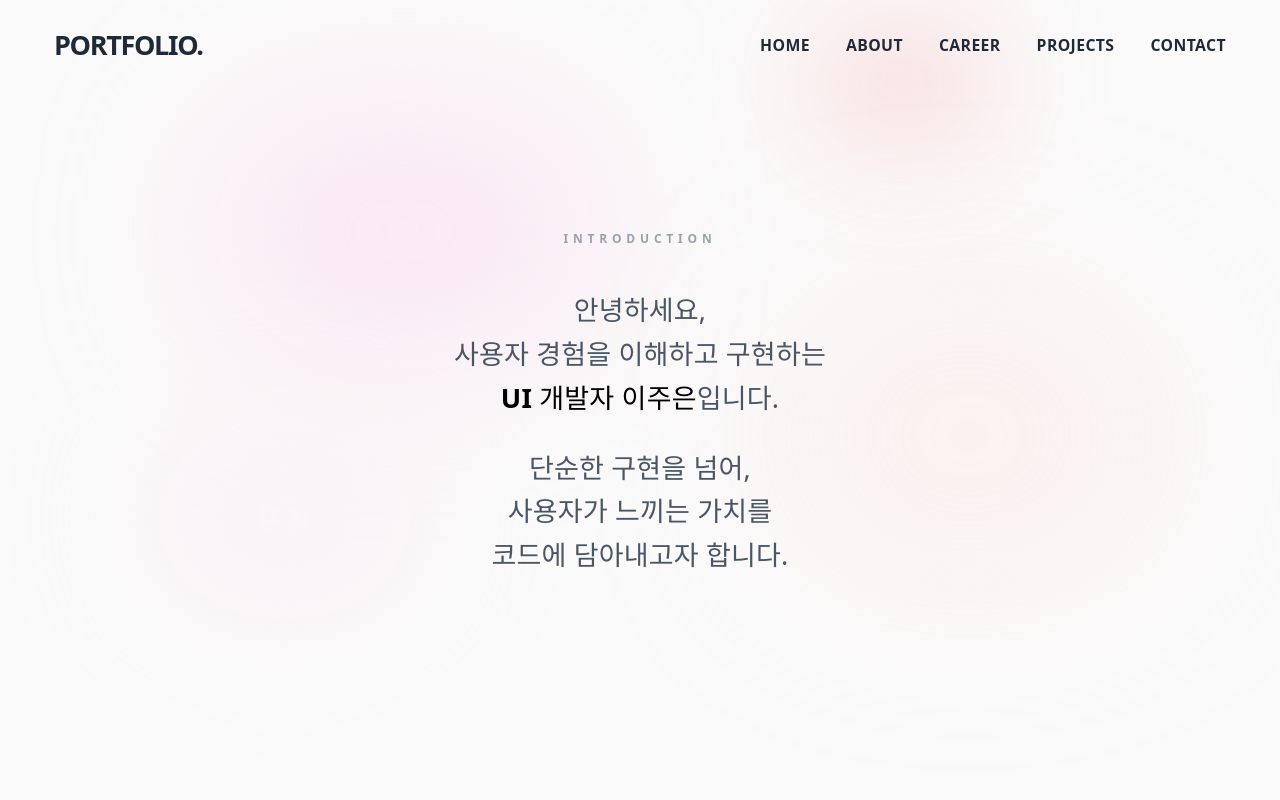
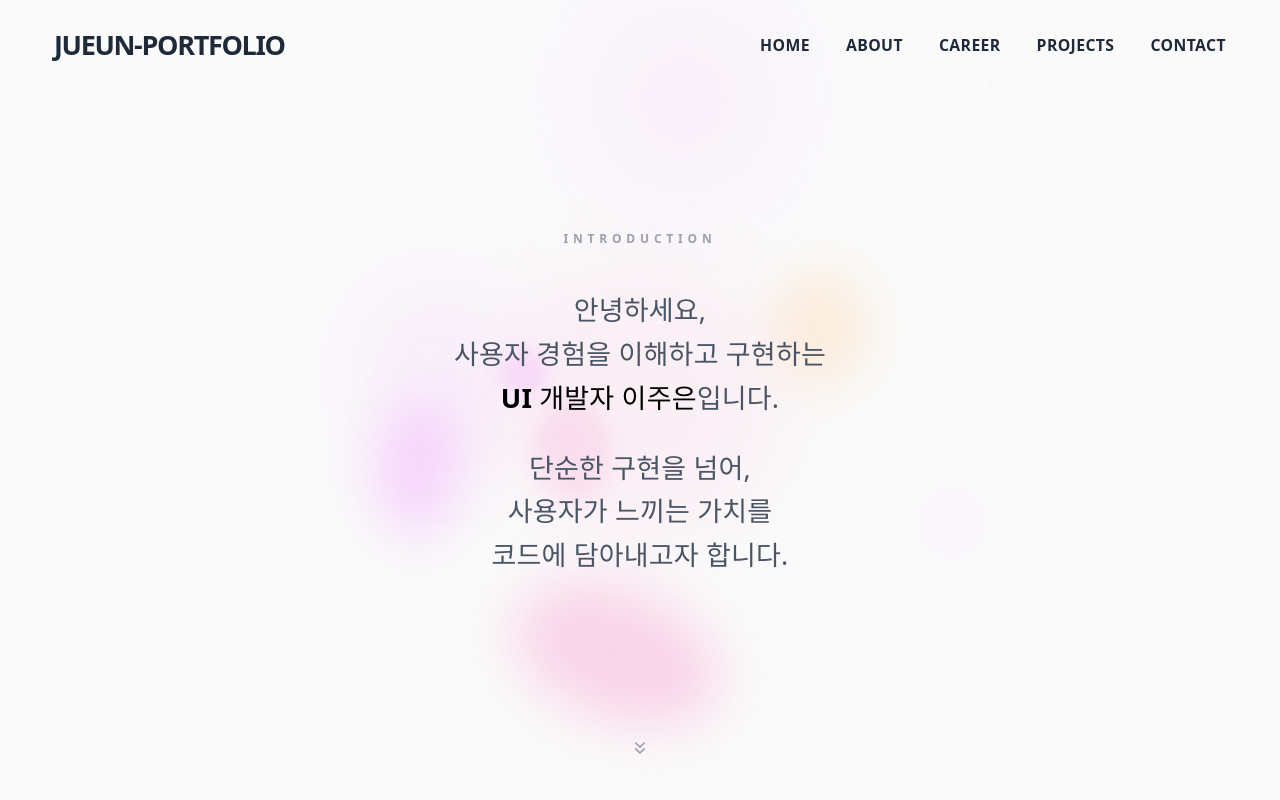
Before and after one commit to imjueun/my-portfolio, a React (Vite) app: page / in a window 1280 px wide. Shown: the top 800 px of the page. Built offline with nearby package versions, Linux system fonts and the light colour scheme.

Commit message:
UPDATE: draft 1.4

```diff
--- a/src/App.jsx
+++ b/src/App.jsx
@@ -1,4 +1,4 @@
-import React, { useState } from 'react';
+import React, { useState, useEffect } from 'react';
 import Home from './pages/Home';
 import About from './pages/About';
 import Career from './pages/Career';
@@ -6,24 +6,26 @@ import Contact from './pages/Contact';
 import Header from './components/Header';
 import Project from './pages/Project';
 import Footer from './components/Footer';
+import TopButton from './components/TopButton';
 
 export default function App() {
-  const [isScrolled, setIsScrolled] = useState(false);
+  const [headerScrolled, setHeaderScrolled] = useState(false);
+  const [showTopButton, setShowTopButton] = useState(false);
 
-  const handleScroll = (e) => {
-    if (e.target.scrollTop > 10) {
-      setIsScrolled(true);
-    } else {
-      setIsScrolled(false);
-    }
-  };
+  useEffect(() => {
+    const handleScroll = () => {
+      const scrollY = window.scrollY;
+      setHeaderScrolled(scrollY > 50);
+      setShowTopButton(scrollY > 500); // Home 섹션을 어느 정도 벗어났을 때
+    };
+    window.addEventListener('scroll', handleScroll);
+    return () => window.removeEventListener('scroll', handleScroll);
+  }, []);
 
   return (
-    <div
-      className="w-full h-screen overflow-y-auto overflow-x-hidden snap-y snap-mandatory scroll-smooth bg-[#fafafa]"
-      onScroll={handleScroll}
-    >
-      <Header isScrolled={isScrolled} />
+    <div className="w-full bg-[#fafafa]">
+      <Header isScrolled={headerScrolled} />
+      <TopButton isVisible={showTopButton} />
       <div className="snap-start w-full">
         <Home />
       </div>
--- a/src/components/Header.jsx
+++ b/src/components/Header.jsx
@@ -4,14 +4,14 @@ const Header = ({ isScrolled }) => {
   return (
     <header
       className={`fixed top-0 left-0 w-full z-50 transition-all duration-300 ${
-        isScrolled
-          ? 'bg-white/60 backdrop-blur-md shadow-sm py-4 text-gray-900 border-b border-gray-100'
+     isScrolled
+  ? 'bg-white/70 backdrop-blur-xl shadow-[0_1px_10px_rgba(0,0,0,0.05)] py-4 text-gray-900'
           : 'bg-transparent py-6 text-gray-800'
       }`}
     >
       <div className="max-w-7xl mx-auto px-6 md:px-12 flex justify-between items-center">
         <div className="text-xl md:text-2xl font-black tracking-tighter">
-          PORTFOLIO.
+         JUEUN-PORTFOLIO
         </div>
         <nav className="hidden md:flex gap-8 text-sm font-semibold tracking-wide uppercase">
              <a href="#home" className="hover:text-gray-500 transition-colors">Home</a>
--- /dev/null
+++ b/src/components/ScrollButton.jsx
@@ -0,0 +1,44 @@
+import { motion } from 'framer-motion';
+
+const ScrollButton = ({ targetId }) => {
+  const handleClick = (e) => {
+    e.preventDefault();
+    const element = document.getElementById(targetId);
+    if (element) {
+      element.scrollIntoView({ behavior: 'smooth' });
+    }
+  };
+
+  return (
+    <motion.div
+      initial={{ opacity: 0, y: -20 }}
+      animate={{ opacity: 1, y: 0 }}
+      transition={{ duration: 0.8, delay: 1 }}
+      className="absolute bottom-10 left-1/2 -translate-x-1/2 flex flex-col items-center gap-2 cursor-pointer z-20"
+      onClick={handleClick}
+    >
+
+      <motion.div
+        animate={{ y: [0, 8, 0] }}
+        transition={{ duration: 1.5, repeat: Infinity, ease: "easeInOut" }}
+      >
+        <svg
+          width="20"
+          height="20"
+          viewBox="0 0 24 24"
+          fill="none"
+          stroke="currentColor"
+          strokeWidth="2"
+          strokeLinecap="round"
+          strokeLinejoin="round"
+          className="text-gray-400"
+        >
+          <path d="M7 13l5 5 5-5" />
+          <path d="M7 6l5 5 5-5" />
+        </svg>
+      </motion.div>
+    </motion.div>
+  );
+};
+
+export default ScrollButton;
--- /dev/null
+++ b/src/components/TopButton.jsx
@@ -0,0 +1,43 @@
+import { motion, AnimatePresence } from 'framer-motion';
+
+const TopButton = ({ isVisible }) => {
+  const scrollToTop = () => {
+    const homeSection = document.getElementById('home');
+    if (homeSection) {
+      homeSection.scrollIntoView({ behavior: 'smooth' });
+    }
+  };
+
+  return (
+    <AnimatePresence>
+      {isVisible && (
+        <motion.button
+          initial={{ opacity: 0, scale: 0.5, y: 20 }}
+          animate={{ opacity: 1, scale: 1, y: 0 }}
+          exit={{ opacity: 0, scale: 0.5, y: 20 }}
+          whileHover={{ scale: 1.1, backgroundColor: '#f9f9f9' }}
+          whileTap={{ scale: 0.9 }}
+          onClick={scrollToTop}
+          className="fixed bottom-8 right-8 w-12 h-12 bg-white rounded-full shadow-[0_4px_20px_rgba(0,0,0,0.15)] flex items-center justify-center z-50 cursor-pointer group"
+          aria-label="Scroll to top"
+        >
+          <svg
+            width="24"
+            height="24"
+            viewBox="0 0 24 24"
+            fill="none"
+            stroke="currentColor"
+            strokeWidth="2.5"
+            strokeLinecap="round"
+            strokeLinejoin="round"
+            className="text-gray-900 group-hover:-translate-y-1 transition-transform duration-300"
+          >
+            <path d="M18 15l-6-6-6 6" />
+          </svg>
+        </motion.button>
+      )}
+    </AnimatePresence>
+  );
+};
+
+export default TopButton;
--- a/src/index.css
+++ b/src/index.css
@@ -1,5 +1,9 @@
 @import "tailwindcss";
 
+html {
+  scroll-snap-type: y mandatory;
+  scroll-behavior: smooth;
+}
 
 :root {
   min-height: 100svh;
--- a/src/pages/About.jsx
+++ b/src/pages/About.jsx
@@ -1,6 +1,7 @@
 import { motion } from 'framer-motion';
 import AboutImage from '../components/about/AboutImage';
 import AboutIntro from '../components/about/AboutIntro';
+import ScrollButton from '../components/ScrollButton';
 
 const About = () => {
   // 애니메이션 설정
@@ -13,7 +14,7 @@ const About = () => {
   return (
     <section
       id="about"
-      className="min-h-screen w-full flex flex-col justify-center bg-[#fafafa] py-32"
+      className="relative min-h-screen w-full flex flex-col justify-center bg-[#fafafa] py-32"
     >
       <div className="px-8 md:px-24 max-w-7xl mx-auto w-full">
         {/* 상단 라벨 */}
@@ -38,6 +39,9 @@ const About = () => {
           <AboutIntro variants={fadeInUp} />
         </div>
       </div>
+
+      {/* 스크롤 가이드 버튼 */}
+      <ScrollButton targetId="career" />
     </section>
   );
 };
--- a/src/pages/Career.jsx
+++ b/src/pages/Career.jsx
@@ -2,6 +2,7 @@ import { motion } from 'framer-motion';
 import InfiniteSlider from '../components/InfiniteSlider';
 import AboutEdu from '../components/about/AboutEdu';
 import AboutWork from '../components/about/AboutWork';
+import ScrollButton from '../components/ScrollButton';
 
 const Career = () => {
   // 애니메이션 설정
@@ -22,7 +23,7 @@ const Career = () => {
   return (
     <section
       id="career"
-      className="min-h-screen w-full flex flex-col justify-center bg-[#fafafa] py-24"
+      className="relative min-h-screen w-full flex flex-col justify-center bg-[#fafafa] py-24"
     >
       <div className="px-8 md:px-16 max-w-7xl mx-auto w-full">
         {/* 상단 라벨 */}
@@ -65,6 +66,9 @@ const Career = () => {
         </div>
         <InfiniteSlider />
       </div>
+
+      {/* 스크롤 가이드 버튼 */}
+      <ScrollButton targetId="project" />
     </section>
   );
 };
--- a/src/pages/Home.jsx
+++ b/src/pages/Home.jsx
@@ -1,14 +1,14 @@
 import { motion } from 'framer-motion';
+import { useMemo } from 'react';
+import ScrollButton from '../components/ScrollButton';
 
 const Home = () => {
-  // 기존 애니메이션 (유지)
   const fadeInUp = {
     initial: { opacity: 0, y: 30 },
     animate: { opacity: 1, y: 0 },
     transition: { duration: 0.8, ease: 'easeOut' },
   };
 
-  // 🔥 드롭 텍스트
   const text = "UI 개발자 이주은";
 
   const container = {
@@ -33,71 +33,115 @@ const Home = () => {
     },
   };
 
+  // 🎲 입자별 랜덤 속성 미리 계산 (리렌더링마다 바뀌지 않도록 useMemo)
+  const particles = useMemo(() => {
+    return [...Array(12)].map((_, i) => {
+      const baseAngle = (i * 30) * Math.PI / 180;
+      // 각도에 ±20° 랜덤 흔들림
+      const angleJitter = (Math.random() - 0.5) * (40 * Math.PI / 180);
+      const angle = baseAngle + angleJitter;
+
+      // 이동 거리 랜덤 (200px ~ 550px)
+      const dist = 200 + Math.random() * 350;
+
+      // 시작 위치 오프셋 (중앙에서 살짝 어긋나게)
+      const startX = (Math.random() - 0.5) * 80;
+      const startY = (Math.random() - 0.5) * 80;
+
+      // 크기 랜덤 (60px ~ 220px)
+      const size = 60 + Math.random() * 160;
+
+      // 형태: 타원 비율 랜덤 (정원 ~ 가로/세로 찌그러짐)
+      const widthRatio = 0.5 + Math.random() * 1.0;   // 0.5x ~ 1.5x
+      const heightRatio = 0.5 + Math.random() * 1.0;
+
+      // border-radius 랜덤 (원형 ~ 타원 ~ 사각형에 가깝게)
+      const rx = 20 + Math.random() * 80; // 20% ~ 100%
+
+      // blur 랜덤 (10px ~ 60px)
+      const blur = 10 + Math.random() * 50;
+
+      // 색상
+      const colors = [
+        'bg-pink-400/40',
+        'bg-red-400/40',
+        'bg-rose-300/40',
+        'bg-fuchsia-400/35',
+        'bg-orange-300/35',
+      ];
+      const color = colors[Math.floor(Math.random() * colors.length)];
+
+      // 애니메이션 duration 랜덤 (3s ~ 6s)
+      const duration = 3 + Math.random() * 3;
+
+      // delay 랜덤 (0s ~ 1.5s) → 입자가 한꺼번에 안 터지게
+      const delay = Math.random() * 1.5;
+
+      // 최대 scale 랜덤 (0.8 ~ 1.6)
+      const maxScale = 0.8 + Math.random() * 0.8;
+
+      return {
+        angle, dist, startX, startY,
+        size, widthRatio, heightRatio, rx, blur,
+        color, duration, delay, maxScale,
+      };
+    });
+  }, []);
+
   return (
     <section
       id="home"
       className="relative min-h-screen w-full flex flex-col justify-center px-8 md:px-16 bg-[#fafafa] overflow-hidden"
     >
-      {/* 🎨 배경 애니메이션 그라데이션 */}
-      <div className="absolute inset-0 pointer-events-none overflow-hidden">
-        {/* Blob 1 - Pink */}
+      {/* 🎨 배경 폭발 애니메이션 */}
+      <div className="absolute inset-0 pointer-events-none overflow-hidden flex items-center justify-center z-0">
+
+        {/* 중앙 코어 */}
        <motion.div
   animate={{
-            x: [0, 50, 0],
-            y: [0, 80, 0],
-            scale: [1, 1.1, 1],
+    scale: [0, 0.6, 1.2, 1.5],
+    opacity: [0, 0.4, 0.7, 0],
   }}
   transition={{
-            duration: 7,
+    duration: 5, // ⬅️ 전체 속도 느리게
     repeat: Infinity,
-            ease: "easeInOut",
+    ease: "easeInOut", // ⬅️ 초반 느림
+    times: [0, 0.4, 0.7, 1], // ⬅️ 초반 구간 길게
   }}
-          className="absolute top-[10%] left-[15%] w-[30%] h-[30%] bg-pink-200/40 rounded-full blur-[80px]"
+  className="absolute w-[50vw] h-[50vw] bg-pink-300/40 rounded-full blur-[80px]"
 />
-        {/* Blob 2 - Red */}
+
+        {/* 🎲 불규칙 입자들 */}
+        {particles.map((p, i) => (
           <motion.div
+            key={i}
             animate={{
-            x: [0, -60, 0],
-            y: [0, 40, 0],
-            scale: [1, 1.2, 1],
+              x: [p.startX, p.startX + Math.cos(p.angle) * p.dist],
+              y: [p.startY, p.startY + Math.sin(p.angle) * p.dist],
+              scale: [0, p.maxScale, 0],
+              opacity: [0, 0.85, 0],
+              rotate: [0, (Math.random() - 0.5) * 60],  // 회전도 랜덤
             }}
             transition={{
-            duration: 7,
+              duration: p.duration,
               repeat: Infinity,
-            ease: "easeInOut",
+              ease: "circOut",
+              times: [0, 0.35, 1],
+              delay: p.delay,
             }}
-          className="absolute top-[40%] right-[10%] w-[25%] h-[25%] bg-red-200/30 rounded-full blur-[100px]"
+            className={`absolute ${p.color}`}
+            style={{
+              width: `${p.size * p.widthRatio}px`,
+              height: `${p.size * p.heightRatio}px`,
+              borderRadius: `${p.rx}%`,
+              filter: `blur(${p.blur}px)`,
+            }}
           />
-        {/* Blob 3 - Pink */}
-        <motion.div
-          animate={{
-            x: [0, 40, 0],
-            y: [0, -60, 0],
-          }}
-          transition={{
-            duration: 8,
-            repeat: Infinity,
-            ease: "easeInOut",
-          }}
-          className="absolute bottom-[20%] left-[10%] w-[20%] h-[20%] bg-pink-100/50 rounded-full blur-[70px]"
-        />
-        {/* Blob 4 - Red */}
-        <motion.div
-          animate={{
-            x: [0, -30, 0],
-            y: [0, -20, 0],
-          }}
-          transition={{
-            duration: 4,
-            repeat: Infinity,
-            ease: "easeInOut",
-          }}
-          className="absolute top-[5%] right-[20%] w-[15%] h-[15%] bg-red-400/20 rounded-full blur-[60px]"
-        />
+        ))}
       </div>
 
       <div className="relative z-10">
-      {/* 1. 라벨 */}
+        {/* 라벨 */}
         <motion.div
           initial="initial"
           whileInView="animate"
@@ -109,7 +153,7 @@ const Home = () => {
           </span>
         </motion.div>
 
-      {/* 2. 설명 */}
+        {/* 설명 */}
         <motion.div
           initial="initial"
           whileInView="animate"
@@ -122,7 +166,6 @@ const Home = () => {
             안녕하세요, <br />
             사용자 경험을 이해하고 구현하는 <br />
 
-          {/* 🔥 이름 드롭 애니메이션 */}
             <motion.span
               variants={container}
               initial="hidden"
@@ -153,6 +196,9 @@ const Home = () => {
           </p>
         </motion.div>
       </div>
+
+      {/* 스크롤 가이드 버튼 */}
+      <ScrollButton targetId="about" />
     </section>
   );
 };
--- a/src/pages/Project.jsx
+++ b/src/pages/Project.jsx
@@ -1,6 +1,7 @@
 import { motion } from 'framer-motion';
 import aidLogo from '../assets/project/aid-logo.png';
 import spinnoffLogo from '../assets/project/spinnoff-logo.png';
+import ScrollButton from '../components/ScrollButton';
 
 const Project = () => {
   // 애니메이션 설정
@@ -44,7 +45,7 @@ const Project = () => {
   return (
     <section
       id="project"
-      className="min-h-screen w-full flex flex-col justify-center py-24 px-8 md:px-16 bg-[#fafafa]"
+      className="relative min-h-screen w-full flex flex-col justify-center py-24 px-8 md:px-16 bg-[#fafafa]"
     >
       {/* 라벨 */}
       <motion.div
@@ -116,6 +117,9 @@ const Project = () => {
           </motion.div>
         ))}
       </motion.div>
+
+      {/* 스크롤 가이드 버튼 */}
+      <ScrollButton targetId="contact" />
     </section>
   );
 };
```
Lines whose indentation alone changed are shown as unchanged.
